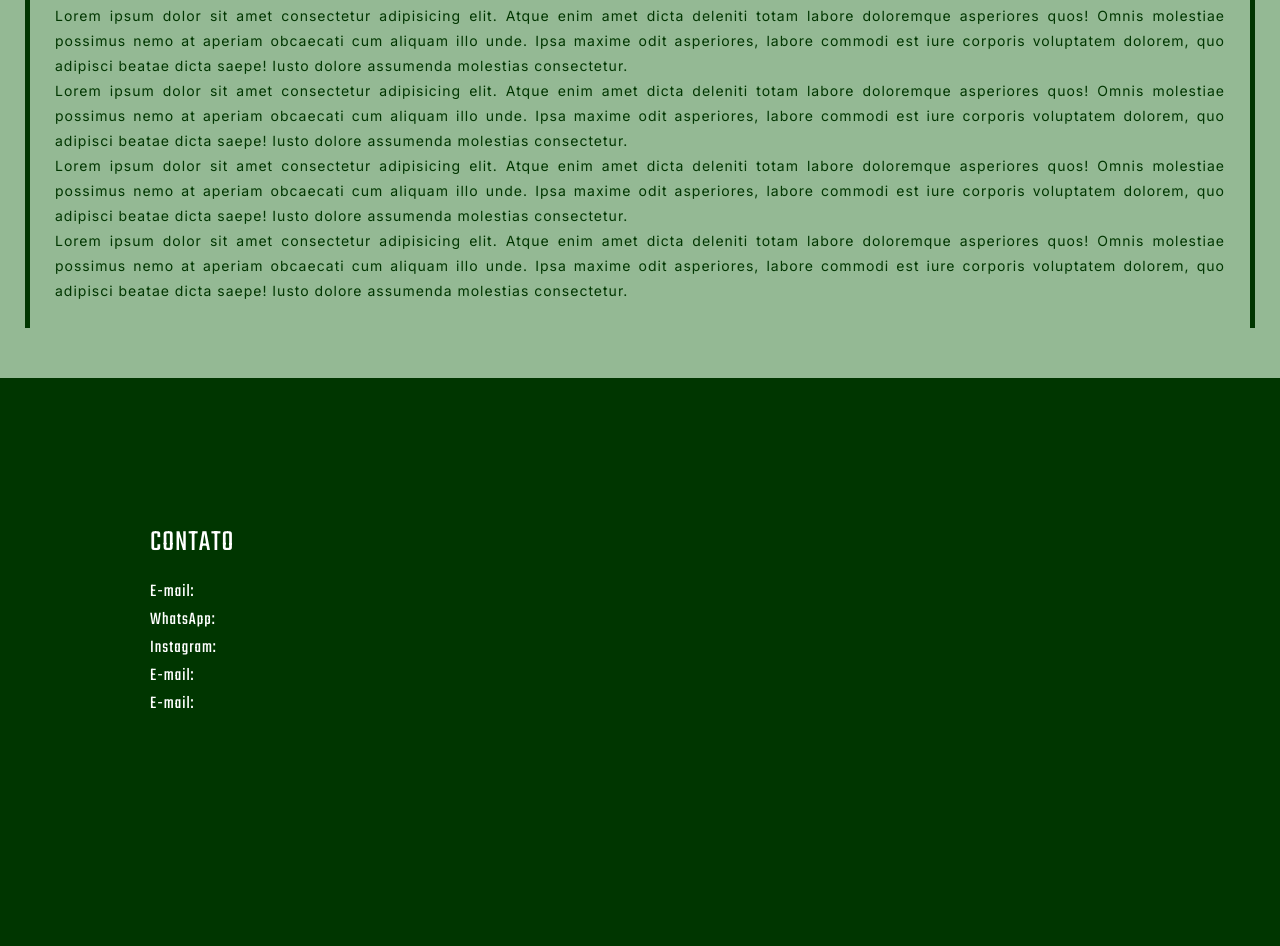
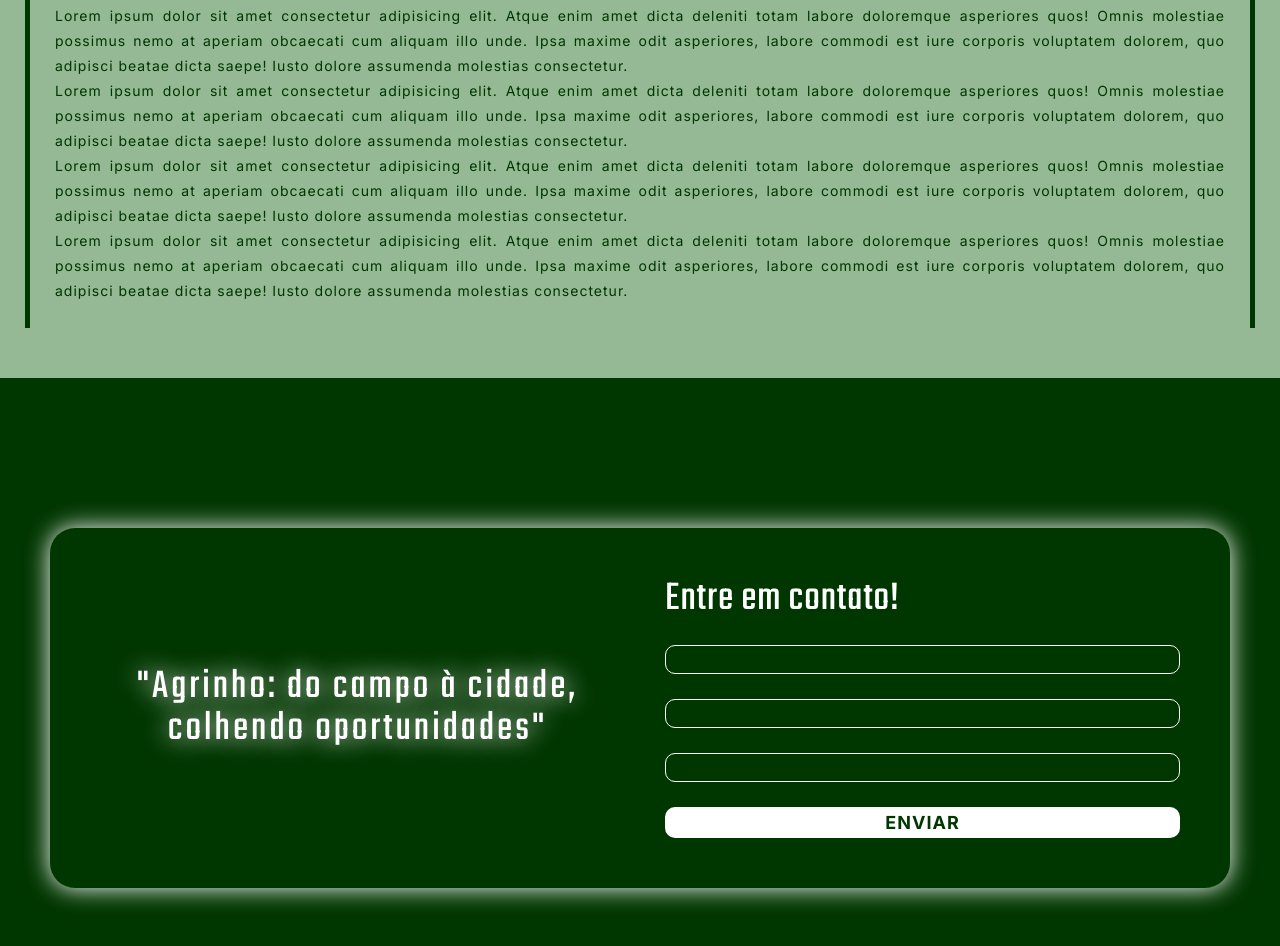
Before and after one commit to NicolasFelipe162/Projeto-Agrinho, a plain HTML site: page index.html in a window 1280 px wide. Shown: the part 4399-5345 px from the top of the page. Drawn offline with Linux system fonts and the light colour scheme.

Commit message:
Implementação do footer final para desktop.

```diff
--- a/index.html
+++ b/index.html
@@ -12,14 +12,14 @@
 <body>
     <header>
         <div class="logo">
-            <a href="index.html">
+            <a href="#apresentação">
                 <img src="IMG/logotipo-branco-sem-fundo.png" alt="">
             </a>
         </div>
         <nav class="navegacao">
             <ul class="navegacao__links">
                 <li class="links__item">
-                    <a href="#apresentacao">Principal</a>
+                    <a href="#principal">Principal</a>
                 </li>
                 <li class="links__item" id="menu-secoes">
                     <p>Plantio ▼</p>
@@ -45,7 +45,7 @@
         </nav>
     </header>
     <main>
-        <section class="primeira-secao" id="apresentacao">
+        <section class="primeira-secao" id="principal">
             <div class="primeira-secao__conteudo">
                 <h2>Ideia do projeto</h2>
                 <div>
@@ -242,17 +242,23 @@
             </div>
         </section>
     </main>
-    <a href="#apresentacao" class="botao-volta-inicio">𖤂</a>
+    <a href="#principal" class="botao-volta-inicio">𖤂</a>
     <footer>
-        <h2>CONTATO</h2>
-        <ul>
-            <li>E-mail:</li>
-            <li>WhatsApp:</li>
-            <li>Instagram:</li>
-            <li>E-mail:</li>
-            <li>E-mail:</li>
-        </ul>
+        <div class="footer__conteudo">
+            <div>
+                <h2>"Agrinho: do campo à cidade, colhendo oportunidades"</h2>
+            </div>
+            <div>
+                <form>
+                    <h2>Entre em contato!</h2>
+                    <input type="text" name="input-nome" id="input-nome" required>
+                    <input type="email" name="input-email" id="input-email" required>
+                    <input type="text" name="input-mensagem" id="input-mensagem" required>
+                    <button>Enviar</button>
 
+                </form>
+            </div>
+        </div>
     </footer>
 </body>
 
--- a/style.css
+++ b/style.css
@@ -523,20 +523,74 @@ section{
 
 /* RODAPE */
 footer{
-    padding: 150px;
+    padding: 150px 50px 50px 50px;
     background-color: var(--cor-04);
     height: 100vh;
     font-family: var(--fonte-02);
 }
 
+.footer__conteudo{
+    padding: 50px;
+    display: flex;
+    gap: 50px;
+    border-radius: 25px;
+    box-shadow: 0 0 25px var(--cor-01);
+}
+
 footer h2{
     color: var(--cor-01);
-    font-size: 30px;
-    margin-bottom: 25px;
+    font-size: 42px;
 }
 
-footer li{
+.footer__conteudo div{
+    width: 50%;
+}
+
+.footer__conteudo div:first-child{
+    display: flex;
+    justify-content: center;
+    align-items: center;
+}
+
+.footer__conteudo div:first-child h2{
+    letter-spacing: 3px;
+    text-align: center;
+    text-shadow: 0 0 25px var(--cor-01);
+}
+
+.footer__conteudo form{
+    display: flex;
+    flex-direction: column;
+    gap: 25px;
+}
+
+.footer__conteudo form input{
+    outline: none;
+    background-color: var(--cor-04);
+    border: 1px solid var(--cor-01);
+    border-radius: 10px;
     color: var(--cor-01);
+    padding: 5px 10px;
+}
+
+.footer__conteudo form input:focus,
+.footer__conteudo form input:valid{
+    border-color: var(--cor-03);
+    color: var(--cor-03);
+}
+
+.footer__conteudo form button{
+    background-color: var(--cor-01);
+    border-radius: 10px;
+    color: var(--cor-04);
+    font-weight: bold;
     font-size: 18px;
-    margin: 10px 0;
+    border: none;
+    padding: 5px;
+    cursor: pointer;
+    text-transform: uppercase;
 }
+
+.footer__conteudo form button:hover{
+    background-color: var(--cor-03);
+}
```
Also changed, not shown: IMG/banner-01.png (added), IMG/banner-02.png (added), IMG/banner-03.png (added), IMG/banner-04.png (added).
